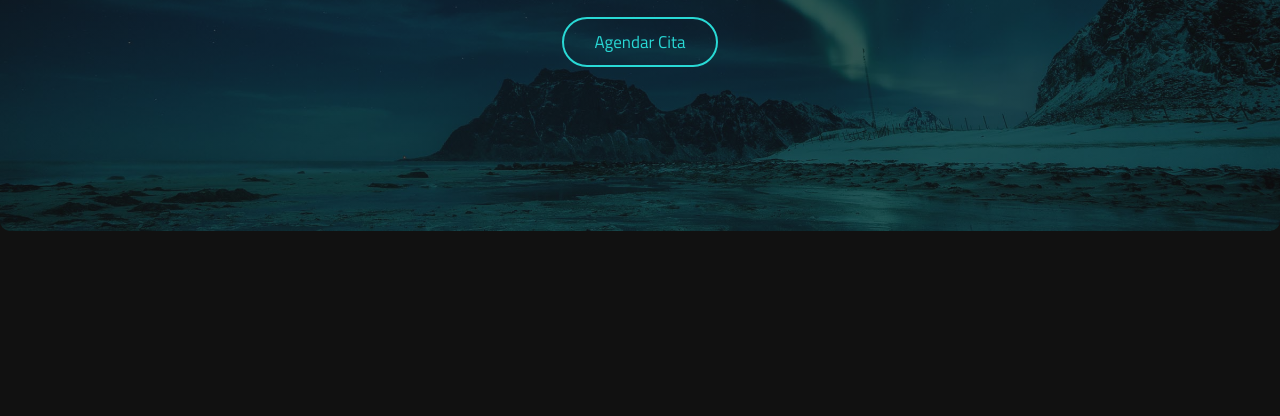
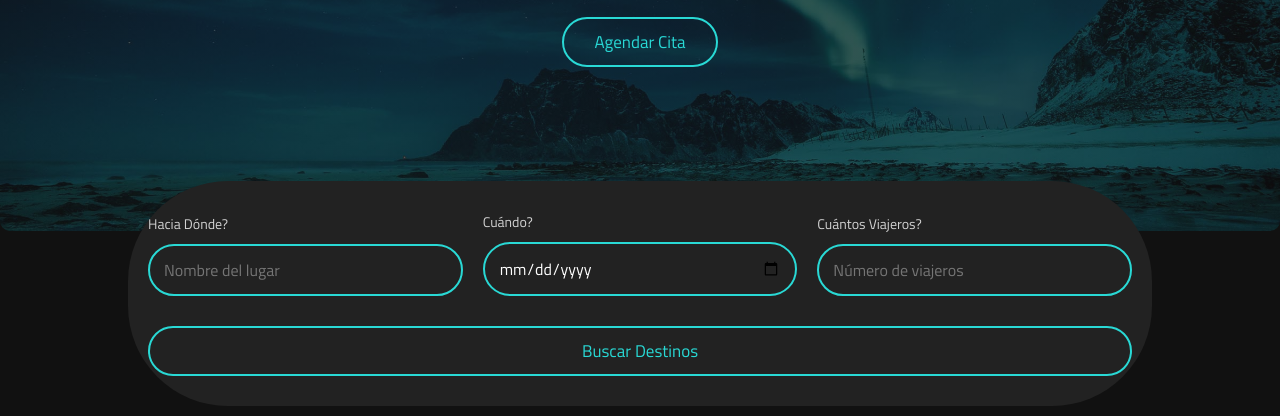
Before and after one commit to virutasoft/AgenciaDeViajesRuperTravel, a plain HTML site: page index.html in a window 1280 px wide. Shown: the part 409-825 px from the top of the page. Before the commit the page ends 800 px from the top, so only its background shows below. Drawn offline with Linux system fonts and the light colour scheme.

Commit message:
Booking form sections finished

```diff
--- a/index.html
+++ b/index.html
@@ -53,5 +53,28 @@
 
     <!-- HOME SECTION ENDS -->
 
+    <!-- BOOKING FORM STARTS -->
+
+    <section class="book-form" id="book-form">
+        <form action="">
+            <div class="inputBox">
+                <span>Hacia dónde?</span>
+                <input type="text" placeholder="Nombre del lugar" name="" id="">
+            </div>
+            <div class="inputBox">
+                <span>Cuándo?</span>
+                <input type="date" name="" id="">
+            </div>
+            <div class="inputBox">
+                <span>Cuántos viajeros?</span>
+                <input type="number" placeholder="Número de viajeros" name="" id="">
+            </div>
+            <input class="btn" type="submit" value="buscar destinos">
+        </form>
+    </section>
+
+
+    <!-- BOOKING FORM ENDS -->
+
 </body>
 </html>
--- a/scss/styles.scss
+++ b/scss/styles.scss
@@ -19,6 +19,7 @@ $light-color: rgb(210, 210, 210);
 $bg-color: #222;
 $black-bg:rgba(17,17,17,.7);
 $border:.2rem solid $blue;
+$shadow: rgba(17, 17, 17, .3);
 
 html{
     font-size: 62.5%;
@@ -162,6 +163,49 @@ body{
 }
 // HOME SECTION ENDS
 
+// FORM BOOKING  SECTION STARTS
+.book-form{
+    width: 80%;
+    margin: 1rem auto;
+    margin-top: -5rem;
+    background: $bg-color;
+    border-radius: 10rem;
+    box-shadow: $shadow;
+    padding: 3rem 2rem;
+
+    form{
+        display: flex;
+        align-items: flex-end;
+        flex-wrap: wrap;
+        gap: 2rem;
+
+        .inputBox{
+            flex: 1 1 25rem;
+
+            span{
+                font-size: 1.4rem;
+                color: $light-color;
+            }
+
+            input{
+                width: 100%;
+                padding: 1.2rem 1.4rem;
+                border-radius: 5rem;
+                border: $border;
+                font-size: 1.6rem;
+                color: $white;
+                text-transform: none;
+                background: none;
+                margin-top: 1rem;
+            }
+        }
+
+        .btn{
+            flex: 1 1 15rem;
+        }
+    }
+}
+// FORM BOOKING  SECTION ENDS
 
 
 
@@ -192,6 +236,9 @@ body{
     }
     section{
         padding: 3rem 2rem;
+    }
+    .book-form{
+        border-radius: 5rem;
     }
 }
 
```
Also changed, not shown: css/styles.css, 1 other file.
